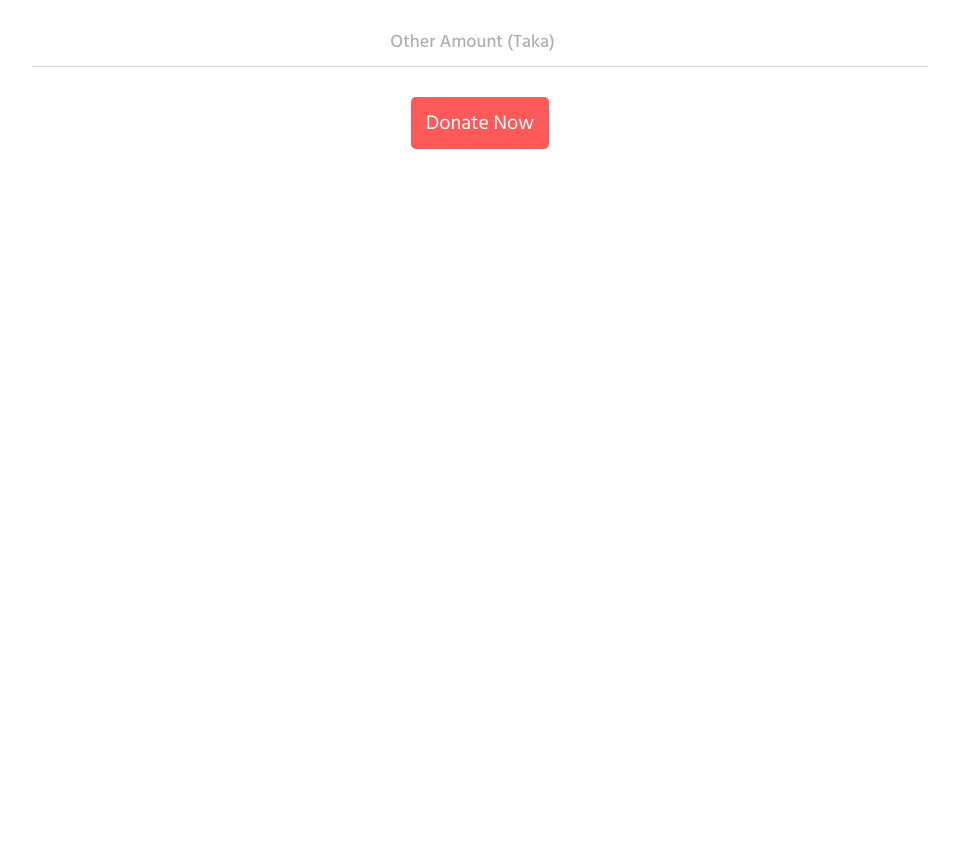
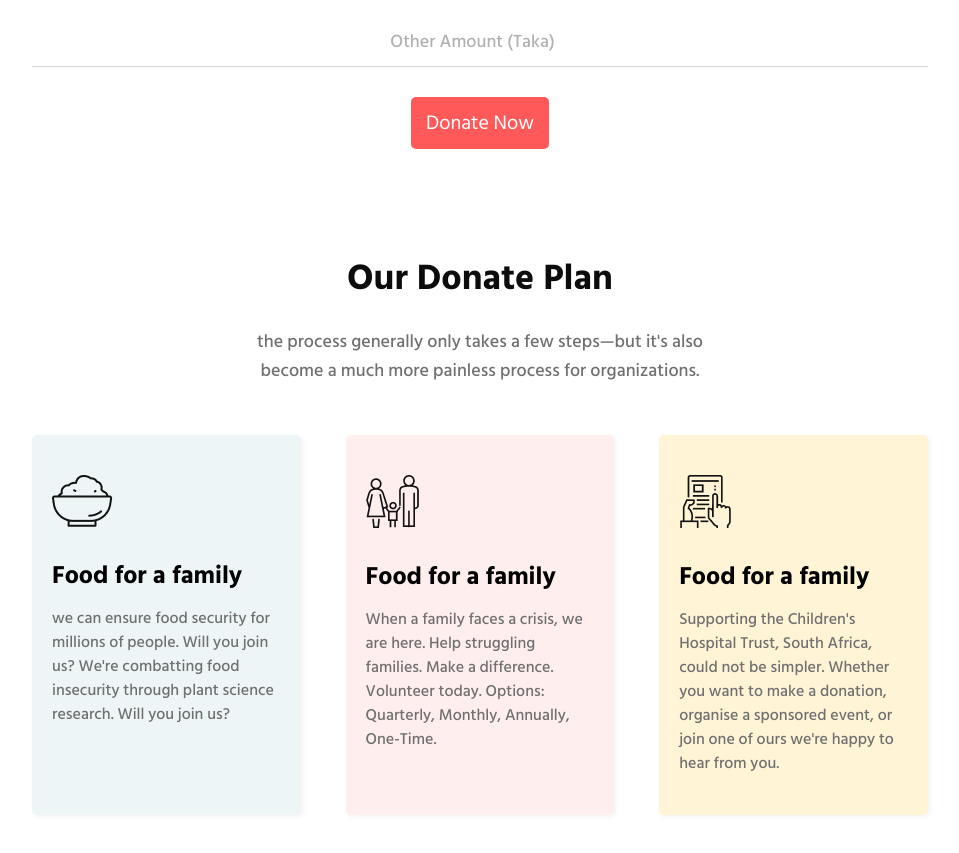
Before and after one commit to shanin18/donate-project, a plain HTML site: page index.html in a window 1280 px wide. Shown: the part 1340-2193 px from the top of the page, without its empty margins (160-1119 px from the left). Before the commit the page ends 1589 px from the top, so only its background shows below. Drawn offline with Linux system fonts and the light colour scheme.

Commit message:
added plan section

```diff
--- a/css/style.css
+++ b/css/style.css
@@ -108,6 +108,7 @@ section{
     font-weight: 500;
     color: #707070;
     width: 50%;
+    text-align: center;
     margin: 20px auto;
 }
 
@@ -149,3 +150,49 @@ section{
 .send-amount::placeholder{
     color: rgb(177, 177, 177);
 }
+
+/* Plan section styles */
+#plan{
+    text-align: center;
+}
+
+.cards-container{
+    margin-top: 50px;
+    display: flex;
+    justify-content: space-between;
+}
+
+.card{
+    width: 30%;
+    text-align: left;
+    padding: 20px;
+    box-shadow: 2px 2px 5px rgb(245, 242, 242);
+    border-radius: 5px;
+}
+
+.card-img{
+    margin: 20px 0;
+}
+
+.card-title{
+    font-size: 25px;
+}
+
+.card-desc{
+    color: #707070;
+    line-height: 24px;
+    margin: 10px 0 20px;
+    font-weight: 500;
+}
+
+.card1{
+    background-color: #EDF5F6;
+}
+
+.card2{
+    background-color: #FFEEEE;
+}
+
+.card3{
+    background-color: #FFF4D6;
+}
--- a/index.html
+++ b/index.html
@@ -33,6 +33,7 @@
     <!-- header ends -->
 
     <main id="main">
+        <!-- donate section starts -->
         <section id="donate">
             <h3 class="section-title">Donate Today</h3>
             <p class="section-desc">Donate to a Nonprofit Organization that helps underserved children. Minds Beyond Measure helps give education  to children in need. Donate Online.</p>
@@ -56,6 +57,34 @@
             <input type="number" class="send-amount" placeholder="Other Amount (Taka)">
             <button class="btn-primary">Donate Now</button>
         </section>
+        <!-- donate section ends -->
+
+        <!-- plan section starts -->
+        <section id="plan">
+            <h3 class="section-title">Our Donate Plan</h3>
+            <p class="section-desc">
+                the process generally only takes a few steps—but it's also become a much more painless process for organizations.
+            </p>
+            <div class="cards-container">
+                <div class="card card1">
+                    <img src="asset/icons/food.png" alt="food-icon" class="card-img">
+                    <h4 class="card-title">Food for a family</h4>
+                    <p class="card-desc"> we can ensure food security for millions of people. Will you join us? We're combatting food insecurity through plant science research. Will you join us?</p>
+                </div>
+                <div class="card card2">
+                    <img src="asset/icons/shelter.png" alt="" class="card-img">
+                    <h4 class="card-title">Food for a family</h4>
+                    <p class="card-desc"> When a family faces a crisis, we are here. Help struggling families. Make a difference. Volunteer today. Options: Quarterly, Monthly, Annually, One-Time.</p>
+                </div>
+                <div class="card card3">
+                    <img src="asset/icons/Frame-1.png" alt="calculation-icon" class="card-img">
+                    <h4 class="card-title">Food for a family</h4>
+                    <p class="card-desc">Supporting the Children's Hospital Trust, South Africa, could not be simpler. Whether you want to make a donation, organise a sponsored event, or join one of ours we're happy to hear from you.</p>
+                </div>
+            </div>
+        </section>
+        <!-- plan section ends -->
+
     </main>
 
     <footer></footer>
```
